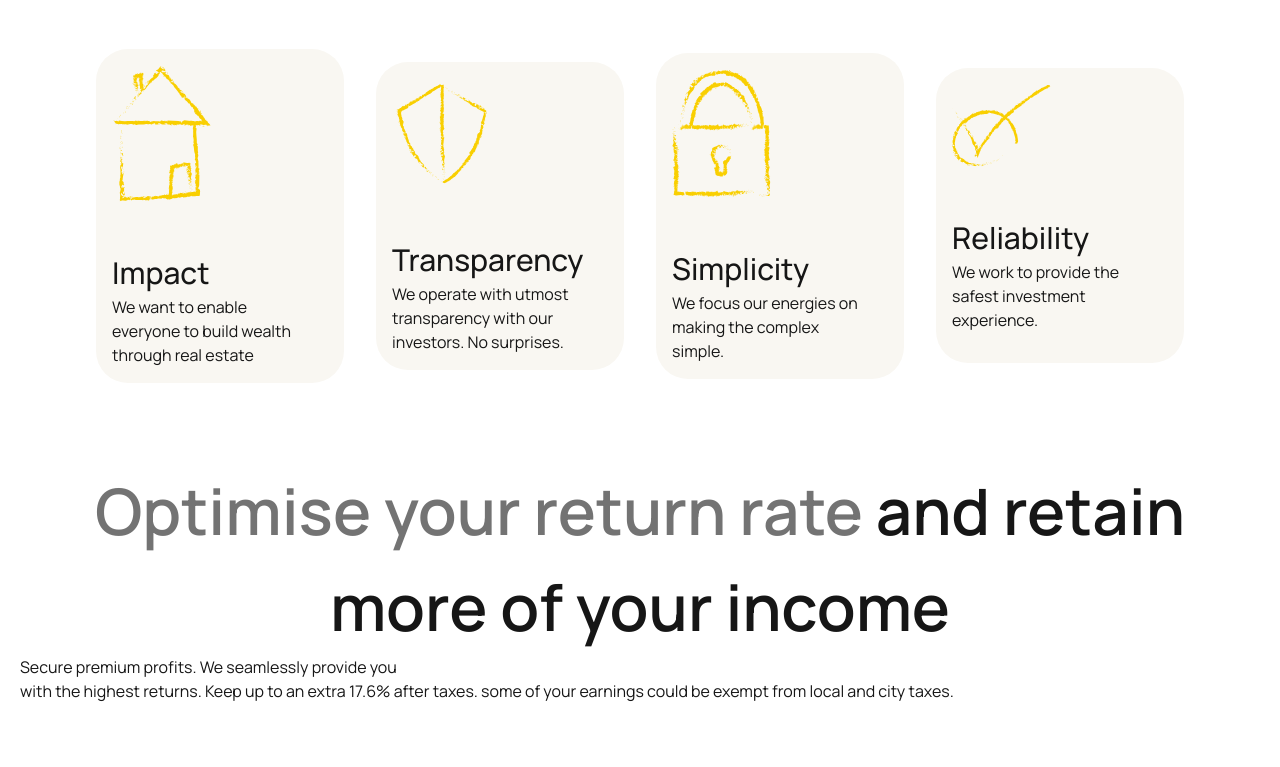
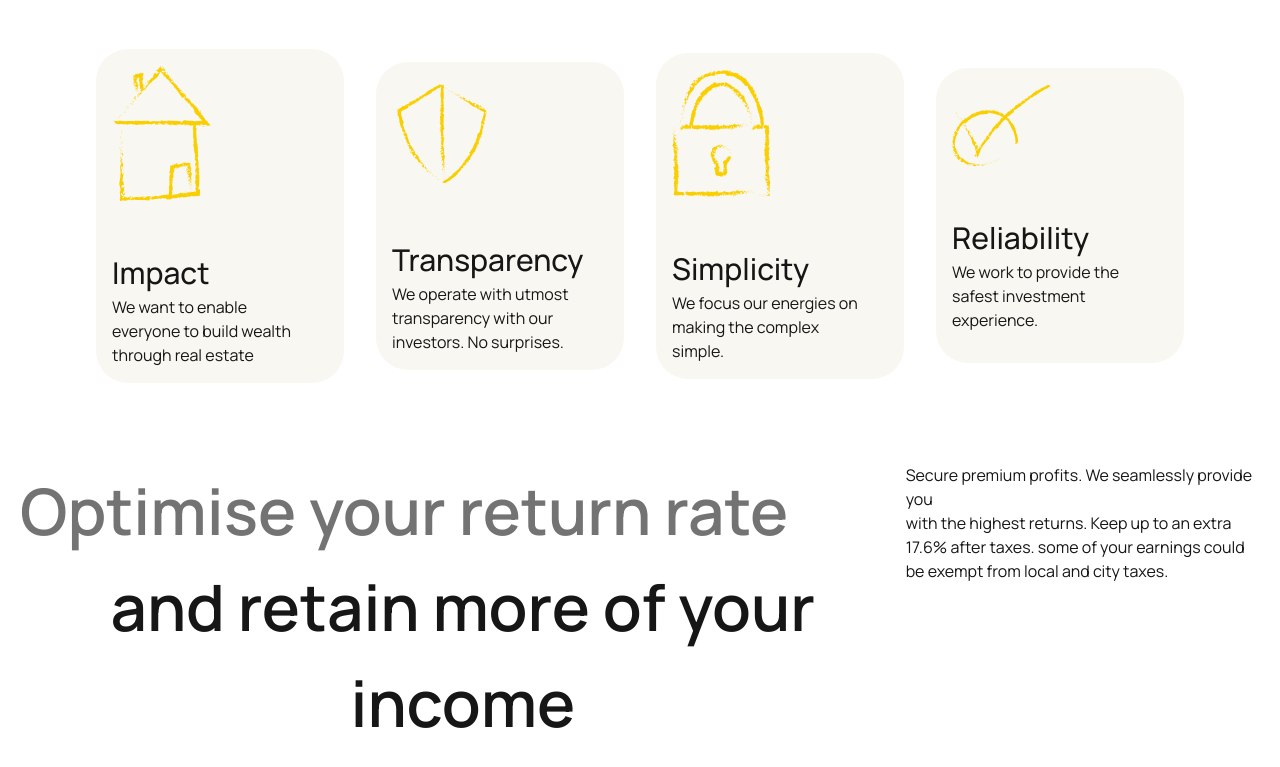
Before and after one commit to Daniel264/Slice, a Next.js app: page / in a window 1280 px wide. Shown: the part 3309-4076 px from the top of the page. Before the commit the page ends 4032 px from the top, so only its background shows below. Built offline with nearby package versions, Linux system fonts and the light colour scheme.

Commit message:
align the SavingsWrapper element horizontally

```diff
--- a/src/components/Savings.tsx
+++ b/src/components/Savings.tsx
@@ -3,6 +3,8 @@ import styled from "styled-components";
 
 const StyledSpan = styled.span`
     color: #737373;
+    display: block;
+    text-align: left;
 `;
 
 const SavingsWrapper = styled.section`
@@ -23,14 +25,14 @@ const SavingsWrapper = styled.section`
 
 const Savings = () => {
     return (
-        <SavingsWrapper>
+        <SavingsWrapper className="savings-wrapper">
             <article>
                 <h1>
                     <StyledSpan>Optimise your return rate</StyledSpan> and retain more of your income
                 </h1>
 
                 <p>
-                    Secure premium profits. We seamlessly provide you <br /> with the highest returns. Keep up to an extra 17.6% after taxes. some of your earnings could be exempt from local and city taxes.
+                    Secure premium profits. We seamlessly provide you <br /> with the highest returns. Keep up to an extra <br /> 17.6% after taxes. some of your earnings could <br /> be exempt from local and city taxes.
                 </p>
             </article>
 
--- a/src/styles/SCSS/index.css
+++ b/src/styles/SCSS/index.css
@@ -545,4 +545,8 @@ h5 {
   flex-direction: column;
   justify-content: center;
   align-items: center;
+}
+
+.savings-wrapper article {
+  display: flex;
 }/*# sourceMappingURL=index.css.map */
--- a/src/styles/SCSS/index.scss
+++ b/src/styles/SCSS/index.scss
@@ -2,4 +2,4 @@
 @use "components";
 @use "typography";
 @use "layout";
-@use "abstract"
+@use "abstract";
--- a/src/styles/SCSS/layout/_index.scss
+++ b/src/styles/SCSS/layout/_index.scss
@@ -1 +1,2 @@
 @forward 'benefits';
+@forward 'savings';
--- /dev/null
+++ b/src/styles/SCSS/layout/_savings.scss
@@ -0,0 +1,7 @@
+
+
+.savings-wrapper {
+    article {
+        display: flex;
+    }
+}
```
Also changed, not shown: 1 other file (tests, documents, lock files or other folders).
